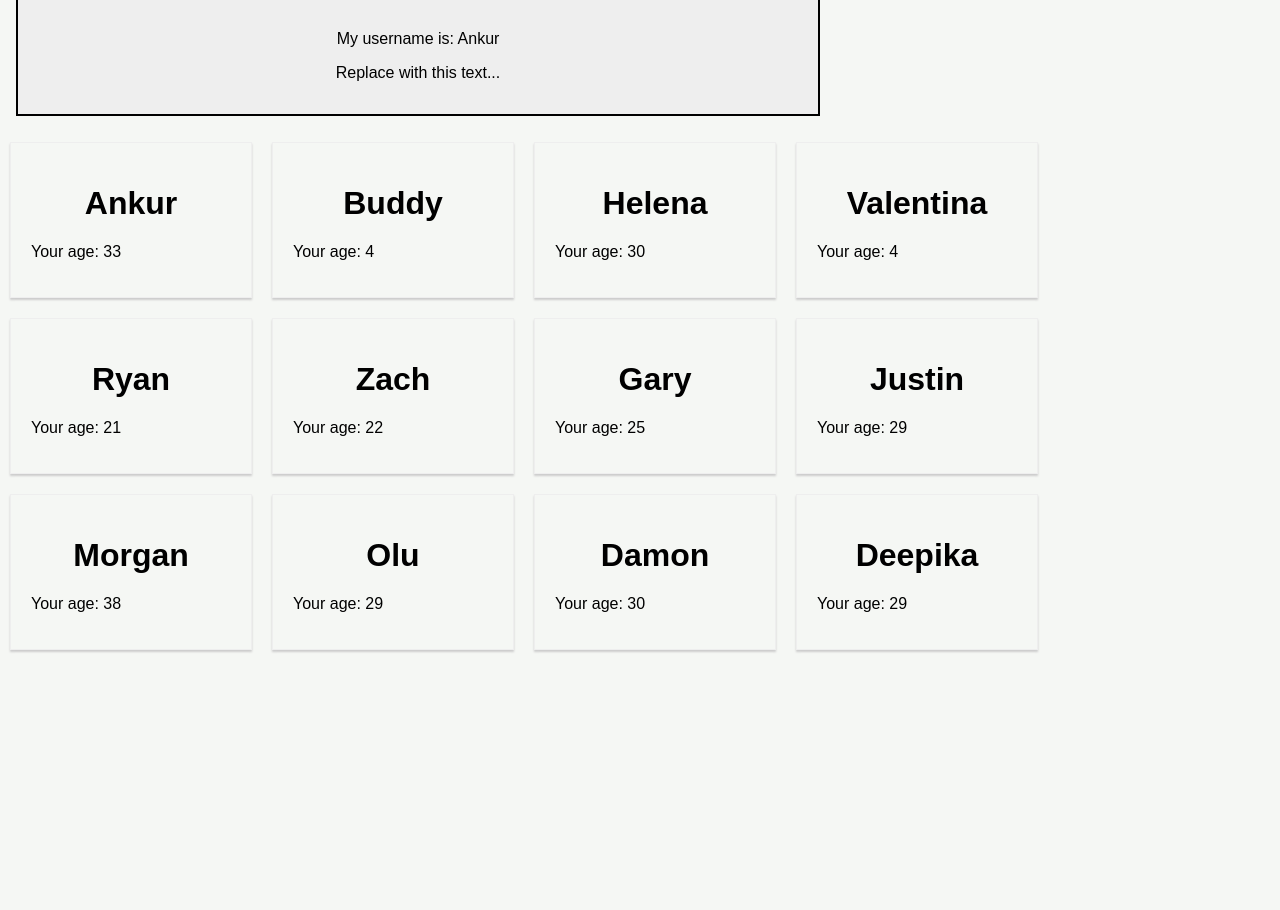
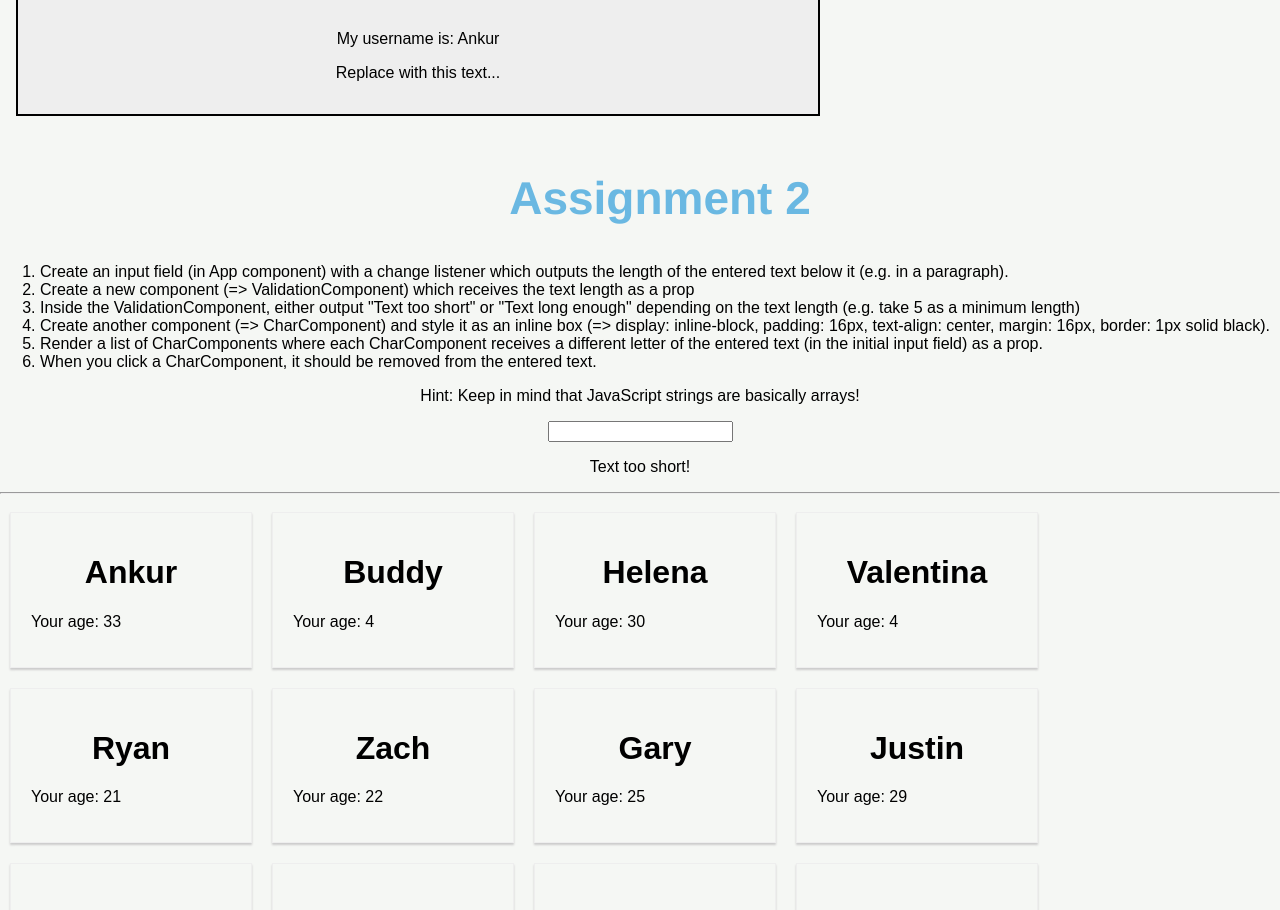
Before and after one commit to ankurvaseashta/react-javascript-my-app, a React (Create React App) app in the folder my-app/: page / in a window 1280 px wide. Shown: the part 900-1810 px from the top of the page. Before the commit the page ends 1560 px from the top, so only its background shows below. Built offline with nearby package versions, Linux system fonts and the light colour scheme.

Commit message:
Lists and Conditionals: to render and delete components from the dom

```diff
--- a/my-app/public/index.html
+++ b/my-app/public/index.html
@@ -26,6 +26,7 @@
       You need to enable JavaScript to run this app.
     </noscript>
     <div id="root"></div>
+    <hr>
     <div id="app"></div>
     <!--
       This HTML file is a template.
--- a/my-app/src/App.js
+++ b/my-app/src/App.js
@@ -4,7 +4,8 @@
 import { hello, user }  from './tools';
 import UserInput from './UserInput/UserInput';
 import UserOutput from './UserOutput/UserOutput';
-
+import Validation from './Validation/Validation';
+import Char from './Char/Char';
 
 function Person(props){
   return (
@@ -17,15 +18,33 @@
 
 class App extends Component {
   state = {
-    username: 'avaseashta'
+    username: 'avaseashta',
+    userInput: ''
   }
 
-  usernameChangedHandler = (event) => {
+  usernameChangedHandler = ( event ) => {
     this.setState({username: event.target.value});
   }
 
+  inputChangedHandler = ( event ) => {
+      this.setState({userInput: event.target.value});
+  }
+
+  deleteCharHandler = ( index ) => {
+      const text = this.state.userInput.split('');
+      text.splice(index, 1);
+      const updatedText = text.join('');
+      this.setState({userInput: updatedText});
+  }
 
   render() {
+
+    const charList = this.state.userInput.split('').map((ch, index) => {
+      return <Char
+      character={ch}
+      key={index}
+      clicked={() => this.deleteCharHandler(index)} />;
+    });
 
     return (
       <div className="App">
@@ -56,6 +75,22 @@
         <UserOutput userName={this.state.username} />
         <UserOutput userName={this.state.username} />
         <UserOutput userName="Ankur" />
+        <ol>
+          <h2 className="App-title"> Assignment 2</h2>
+          <li>Create an input field (in App component) with a change listener which outputs the length of the entered text below it (e.g. in a paragraph).</li>
+          <li>Create a new component (=> ValidationComponent) which receives the text length as a prop</li>
+          <li>Inside the ValidationComponent, either output "Text too short" or "Text long enough" depending on the text length (e.g. take 5 as a minimum length)</li>
+          <li>Create another component (=> CharComponent) and style it as an inline box (=> display: inline-block, padding: 16px, text-align: center, margin: 16px, border: 1px solid black).</li>
+          <li>Render a list of CharComponents where each CharComponent receives a different letter of the entered text (in the initial input field) as a prop.</li>
+          <li>When you click a CharComponent, it should be removed from the entered text.</li>
+        </ol>
+        <p>Hint: Keep in mind that JavaScript strings are basically arrays!</p>
+        <input type="text"
+          onChange={this.inputChangedHandler}
+          value={this.state.userInput}/>
+          <p>{this.state.userInput}</p>
+          <Validation inputLength={this.state.userInput.length}/>
+          {charList}
       </div>
     );
   }
--- /dev/null
+++ b/my-app/src/Char/Char.js
@@ -0,0 +1,19 @@
+import React from 'react';
+
+const char = (props) => {
+	const style = {
+		display: 'inline-block',
+		padding: '16px',
+		margin: '16px',
+		border: '1px solid black',
+		textAlign: 'center'
+	}
+return(
+	<div style={style} onClick={props.clicked}>
+		{props.character}
+	</div>
+	);
+
+};
+
+export default char;
--- /dev/null
+++ b/my-app/src/Validation/Validation.js
@@ -0,0 +1,18 @@
+import React from 'react';
+
+const validation = (props) => {
+
+	let validationMessage = 'Text long enough!'; // Don't use terany inside the return, instead create if statement outside
+
+	if(props.inputLength <= 5){
+		validationMessage = 'Text too short!';
+	}
+
+	return(
+		<div>
+			<p>{validationMessage}</p>
+		</div>
+		);
+};
+
+export default validation;
```
Also changed, not shown: my-app/src/tools.js (+5 -5 lines).
